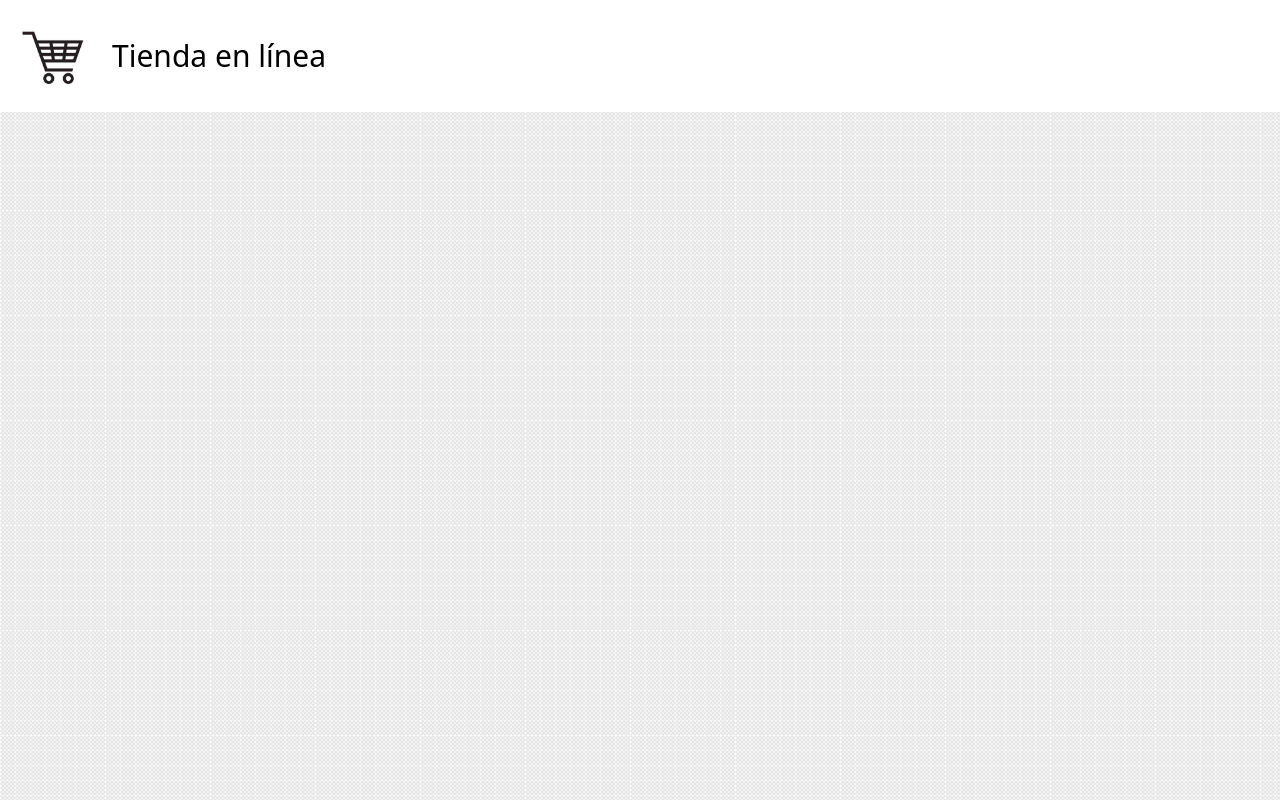
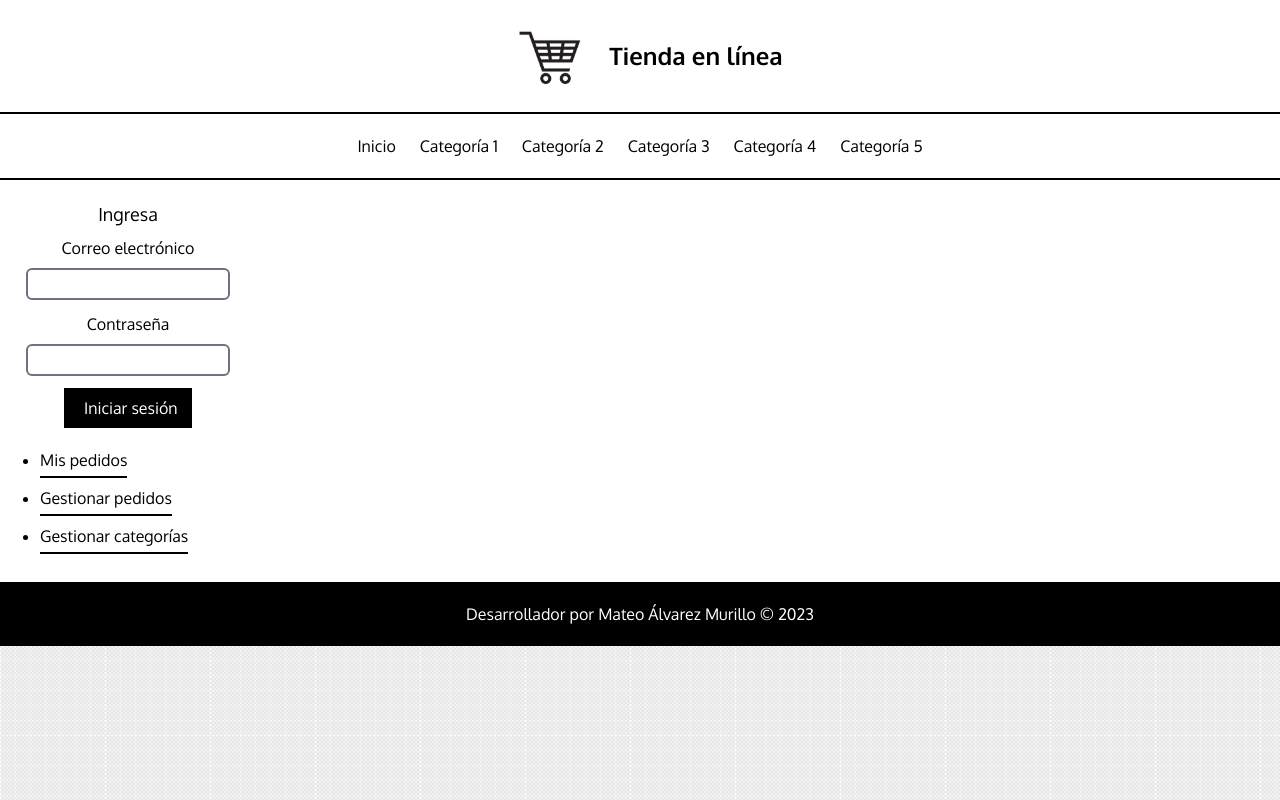
Before and after one commit to drifterDev/online-store, a PHP site: page /app/index.php in a window 1280 px wide. Run offline with PHP 8.4, Linux system fonts and the light colour scheme; style sheets or scripts are compiled from the project's sources.

Commit message:
Estilos base

```diff
--- a/app/assets/css/input.css
+++ b/app/assets/css/input.css
@@ -4,6 +4,77 @@ Fecha de creación: 2023
 Este código se proporciona bajo la Licencia MIT.
 Para más información, consulta el archivo LICENSE en la raíz del repositorio. */
 
+@import url("https://fonts.googleapis.com/css2?family=Oxygen:wght@300;400;700&display=swap");
+
 @tailwind base;
 @tailwind components;
 @tailwind utilities;
+
+@layer base {
+  * {
+    font-family: "Oxygen", sans-serif;
+  }
+
+  ::-webkit-scrollbar {
+    width: 10px;
+  }
+
+  ::-webkit-scrollbar-thumb {
+    background-color: #000000;
+  }
+
+  * {
+    scrollbar-width: thin;
+    scrollbar-color: #000000 #ffffff;
+  }
+}
+
+@layer components {
+  .navbar {
+    @apply py-2 border-y-2 border-black;
+  }
+  .navbar ul {
+    @apply flex flex-wrap justify-center;
+  }
+
+  .navbar li {
+    @apply m-3 transition-all;
+  }
+
+  .navbar li:hover {
+    @apply scale-110 text-gray-700;
+  }
+
+  .form {
+    @apply mt-5 flex flex-col items-center justify-center;
+  }
+
+  .form h2 {
+    @apply text-lg mb-2;
+  }
+
+  .form input[type="email"],
+  .form input[type="password"] {
+    @apply w-64 md:w-[80%] h-8 p-2 mb-3 mt-2 border-2 border-gray-500 rounded-md;
+  }
+
+  .form input[type="submit"] {
+    @apply bg-black text-white w-32 px-5 py-2 transition-all cursor-pointer;
+  }
+
+  .form input[type="submit"]:hover {
+    @apply bg-gray-900 scale-105;
+  }
+
+  .actions {
+    @apply my-5 w-full flex flex-col items-center md:items-start md:pl-10 md:list-disc;
+  }
+
+  .actions li {
+    @apply mb-2 pb-1 border-b-2 border-black transition-all;
+  }
+
+  .actions li:hover {
+    @apply scale-105 text-gray-700 border-gray-700;
+  }
+}
--- a/app/index.php
+++ b/app/index.php
@@ -1,21 +1,91 @@
 <!DOCTYPE html>
 <html lang="en">
+
 <head>
   <meta charset="UTF-8">
   <meta name="viewport" content="width=device-width, initial-scale=1.0">
   <title>Tienda en línea</title>
   <link rel="stylesheet" href="assets/css/output.css">
 </head>
-<body class="bg-[url('../img/bg.png')]">
-  <div class="bg-white flex text-3xl items-center w-[]">
 
-    <div class="w-24 m-2 h-24 bg-[url('../img/logo.jpg')] bg-contain bg-no-repeat">
+<body class="bg-[url('../img/bg.png')] flex justify-center">
+  <div class="container bg-white">
+
+    <!-- Header -->
+    <header class="flex justify-center">
+      <div id="logo" class="flex items-center">
+        <div class="w-24 m-2 h-24 bg-[url('../img/logo.jpg')] bg-contain bg-no-repeat">
+        </div>
+        <a href="index.php" class="font-bold text-2xl">
+          Tienda en línea
+        </a>
       </div>
-  <p>
+    </header>
+    <!-- Navbar -->
+    <nav class="navbar">
+      <ul>
+        <li>
+          <a href="#">Inicio</a>
+        </li>
+        <li>
+          <a href="#">Categoría 1</a>
+        </li>
+        <li>
+          <a href="#">Categoría 2</a>
+        </li>
+        <li>
+          <a href="#">Categoría 3</a>
+        </li>
+        <li>
+          <a href="#">Categoría 4</a>
+        </li>
+        <li>
+          <a href="#">Categoría 5</a>
+        </li>
+      </ul>
+    </nav>
 
-  Tienda en línea
+    <div id="content flex flex-wrap">
+      <!-- Aside -->
+      <aside class="w-full md:max-w-lg md:w-[20%]">
+        <div id="login">
+          <form class="form" action="" method="POST">
+            <h2>Ingresa</h2>
+            <label for="email">Correo electrónico</label>
+            <input type="email" name="email" id="email">
+            <label for="password">Contraseña</label>
+            <input type="password" name="password" id="password">
+            <input type="submit" value="Iniciar sesión">
+          </form>
+          <ul class="actions">
+            <li>
+              <a href="#">Mis pedidos</a>
+            </li>
+            <li>
+              <a href="#">Gestionar pedidos</a>
+            </li>
+            <li>
+              <a href="#">Gestionar categorías</a>
+            </li>
+          </ul>
+        </div>
+      </aside>
+      <!-- Main -->
+      <!-- <main class="bg-blue-600 h-64">
+        Poner mas de estos
+        <div id="product">
+          <img src="" alt="imagen producto">
+          <h2>Producto #1</h2>
+          <p>30.000 pesos</p>
+          <a href="#">Comprar</a>
+        </div>
+      </main> -->
+      <!-- Footer -->
+      <footer class="text-center py-5 bg-black text-white">
+        <p>Desarrollador por Mateo Álvarez Murillo &copy; <?= date('Y') ?></p>
+      </footer>
+    </div>
+  </div>
+</body>
 
-  </p>
-    </div>
-</body>
 </html>
```
